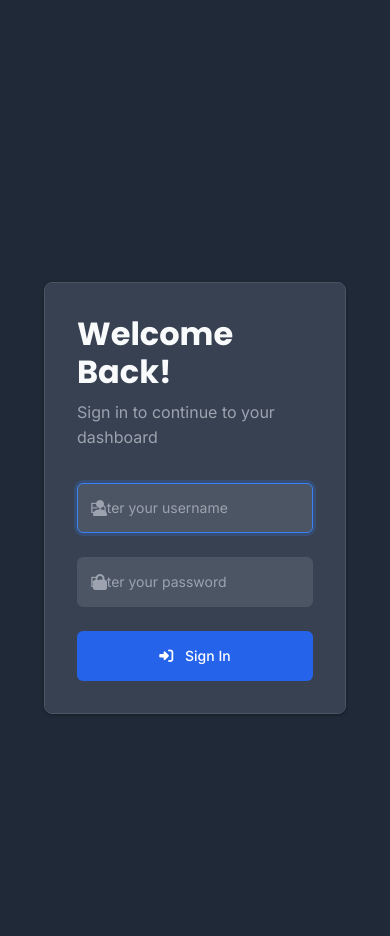
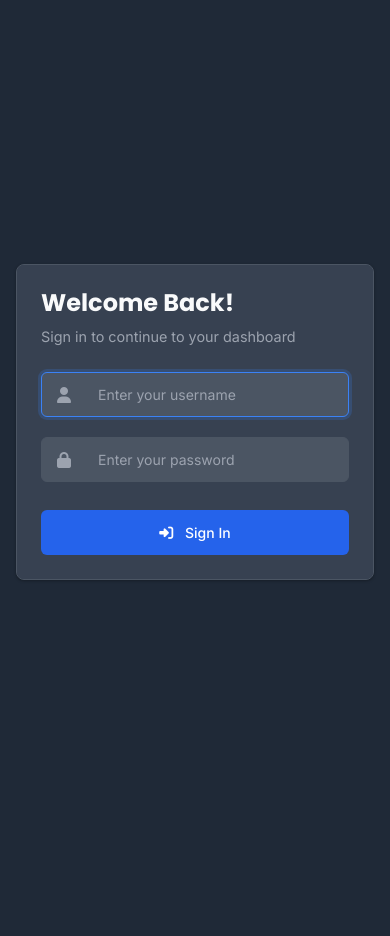
Before and after one commit to nmasnanjana/Membership-Management-System, a Django app: template app/templates/staff/login.html in a window 390 px wide. After the commit the page ends 580 px from the top, so only its background shows below. Run offline with Django 3.2, Linux system fonts and the light colour scheme; the template is opened without the code that fills it, so the values that code supplies are empty; some libraries are stand-ins or nearby versions.

Commit message:
fix: improve login page layout and icon positioning
- Fix login component centering on page
- Remove scrolling requirement by using fixed height viewport
- Fix icon visibility and positioning in input fields
- Adjust padding and spacing for better fit
- Ensure icons don't overlap with input text
- Improve responsive design for mobile devices

```diff
--- a/app/templates/staff/login.html
+++ b/app/templates/staff/login.html
@@ -3,13 +3,26 @@
 
 {% block head %}
 <style>
+    body {
+        overflow: hidden;
+    }
+
+    .main-content {
+        margin-top: 0 !important;
+        padding: 0 !important;
+        min-height: 100vh !important;
+    }
+
     .login-page {
         background: #1f2937;
-        min-height: 100vh;
+        height: 100vh;
         display: flex;
         align-items: center;
         justify-content: center;
-        padding: 2rem;
+        padding: 1rem;
+        width: 100%;
+        overflow: hidden;
+        position: relative;
     }
 
     .login-card {
@@ -19,16 +32,18 @@
         border: 1px solid #4b5563;
         overflow: hidden;
         max-width: 900px;
+        width: 100%;
+        margin: 0 auto;
     }
 
     .login-form-section {
-        padding: 2rem;
+        padding: 1.5rem;
         background: #374151;
     }
 
     .login-image-section {
         background: #4b5563;
-        padding: 2rem;
+        padding: 1.5rem;
         display: flex;
         flex-direction: column;
         align-items: center;
@@ -39,19 +54,20 @@
     .login-title {
         font-family: 'Poppins', sans-serif;
         font-weight: 700;
-        font-size: 2rem;
+        font-size: 1.75rem;
         margin-bottom: 0.5rem;
         color: #f9fafb;
     }
 
     .login-subtitle {
         color: #9ca3af;
-        margin-bottom: 2rem;
+        margin-bottom: 1.5rem;
+        font-size: 0.9rem;
     }
 
     .form-input-group {
         position: relative;
-        margin-bottom: 1.5rem;
+        margin-bottom: 1.25rem;
     }
 
     .form-input-group i {
@@ -61,19 +77,35 @@
         transform: translateY(-50%);
         color: #9ca3af;
         z-index: 10;
+        pointer-events: none;
+        font-size: 1rem;
+        line-height: 1;
     }
 
     .form-input-group input {
-        padding-left: 3rem;
-        border-radius: 12px;
-        border: 2px solid #e5e7eb;
-        height: 50px;
+        padding-left: 3.5rem !important;
+        padding-right: 1rem;
+        border-radius: 8px;
+        border: 1px solid #4b5563;
+        height: 45px;
+        background: #4b5563;
+        color: #f9fafb;
         transition: all 0.3s;
+        width: 100%;
+        position: relative;
+        z-index: 1;
     }
 
     .form-input-group input:focus {
-        border-color: #667eea;
-        box-shadow: 0 0 0 4px rgba(102, 126, 234, 0.1);
+        border-color: #3b82f6;
+        background: #4b5563;
+        color: #f9fafb;
+        box-shadow: 0 0 0 3px rgba(59, 130, 246, 0.2);
+        outline: none;
+    }
+
+    .form-input-group input::placeholder {
+        color: #9ca3af;
     }
 
     .btn-login {
@@ -85,8 +117,9 @@
         font-size: 0.875rem;
         color: white;
         width: 100%;
-        height: 50px;
+        height: 45px;
         transition: background-color 0.2s;
+        margin-top: 0.5rem;
     }
 
     .btn-login:hover {
@@ -100,7 +133,15 @@
         }
 
         .login-form-section {
-            padding: 2rem;
+            padding: 1.5rem;
+        }
+
+        .login-title {
+            font-size: 1.5rem;
+        }
+
+        .login-card {
+            max-width: 100%;
         }
     }
 </style>
@@ -108,9 +149,6 @@
 
 {% block content %}
 <div class="login-page">
-    <div class="container">
-        <div class="row justify-content-center">
-            <div class="col-lg-10">
     <div class="login-card">
         <div class="row g-0">
             <div class="col-md-7">
@@ -170,7 +208,4 @@
         </div>
     </div>
 </div>
-        </div>
-    </div>
-</div>
 {% endblock content %}
```
Lines whose indentation alone changed are shown as unchanged.
